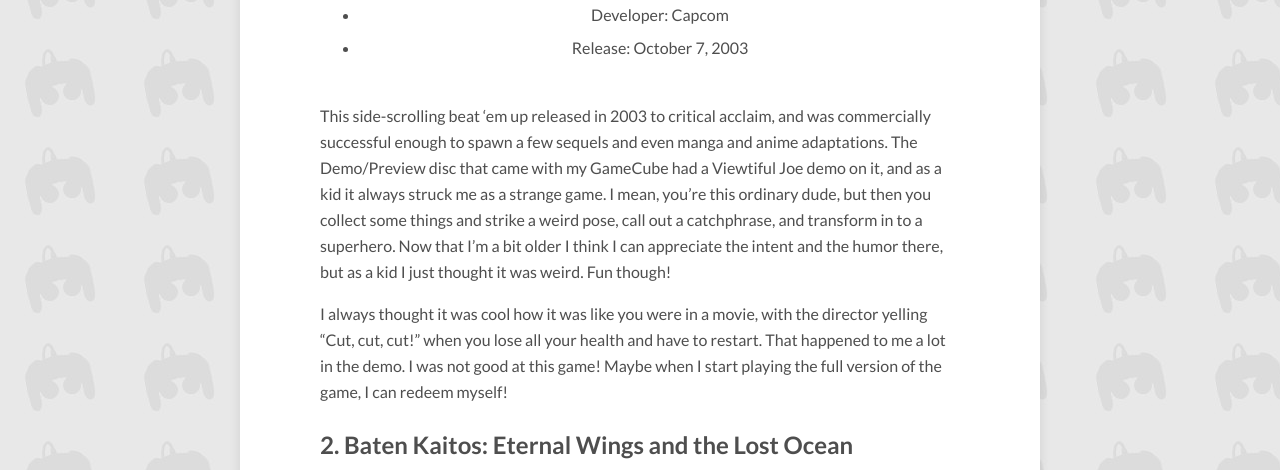
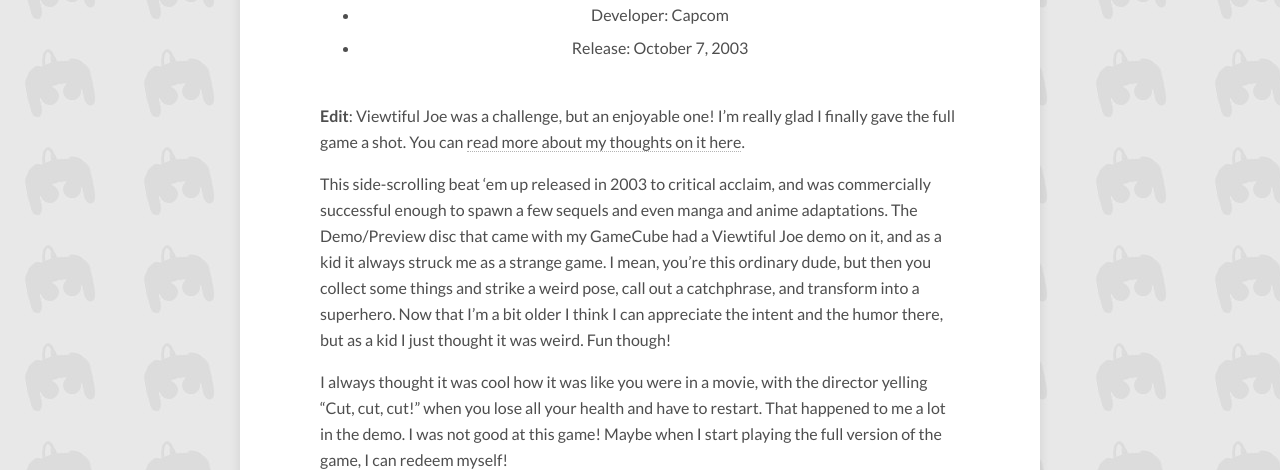
Before and after one commit to BravingTheBacklog/bravingthebacklog.github.io, a Jekyll site: the page built from _posts/2019-02-20-top-10-gamecube-games-in-my-backlog.md, in a window 1280 px wide and 900 px high, scrolled down 5204 px, cut to the strip 154-624 px from the top of the window. Built offline with Jekyll 4.4.1, drawn with Linux system fonts in a browser that asks for light colours; nearby versions of some CDN libraries; comment, search, counter and statistics services are not loaded; some of the changed text lies outside the part shown.

Commit message:
Check Viewtiful Joe off of backlog list

```diff
--- a/_posts/2019-02-20-top-10-gamecube-games-in-my-backlog.md
+++ b/_posts/2019-02-20-top-10-gamecube-games-in-my-backlog.md
@@ -137,14 +137,18 @@
 stealth action! I mean, who doesn't want psychic powers, right? ...It's not just
 me, right?
 
-## 3. {% include game.html game="Viewtiful Joe" %}
+## 3. {% include game.html game="Viewtiful Joe" checkmark="" %}
+
+**Edit**: Viewtiful Joe was a challenge, but an enjoyable one! I'm really glad I
+finally gave the full game a shot. You can [read more about my thoughts on it
+here]({% post_url 2020-11-09-what-im-playing-no-97 %}#ViewtifulJoe).
 
 This side-scrolling beat 'em up released in 2003 to critical acclaim, and was
 commercially successful enough to spawn a few sequels and even manga and anime
 adaptations. The Demo/Preview disc that came with my GameCube had a Viewtiful
 Joe demo on it, and as a kid it always struck me as a strange game. I mean,
 you're this ordinary dude, but then you collect some things and strike a weird
-pose, call out a catchphrase, and transform in to a superhero. Now that I'm a
+pose, call out a catchphrase, and transform into a superhero. Now that I'm a
 bit older I think I can appreciate the intent and the humor there, but as a kid
 I just thought it was weird. Fun though!
 
```
Also changed, not shown: other parts of _posts/2019-02-20-top-10-gamecube-games-in-my-backlog.md (+1 -1 lines).
